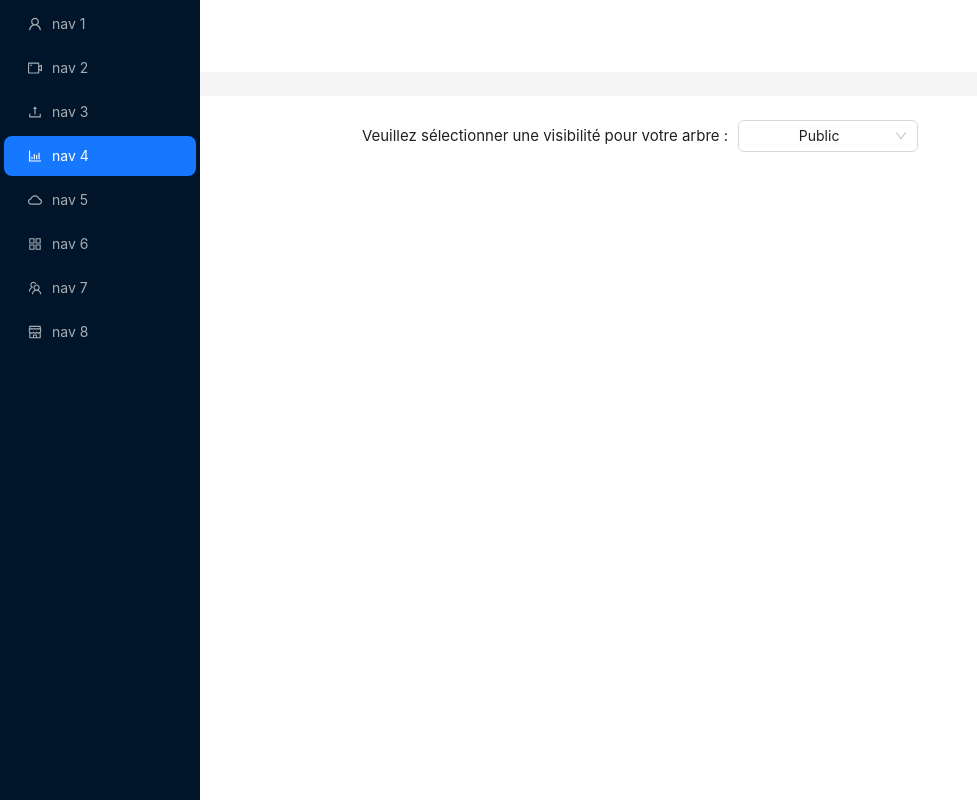
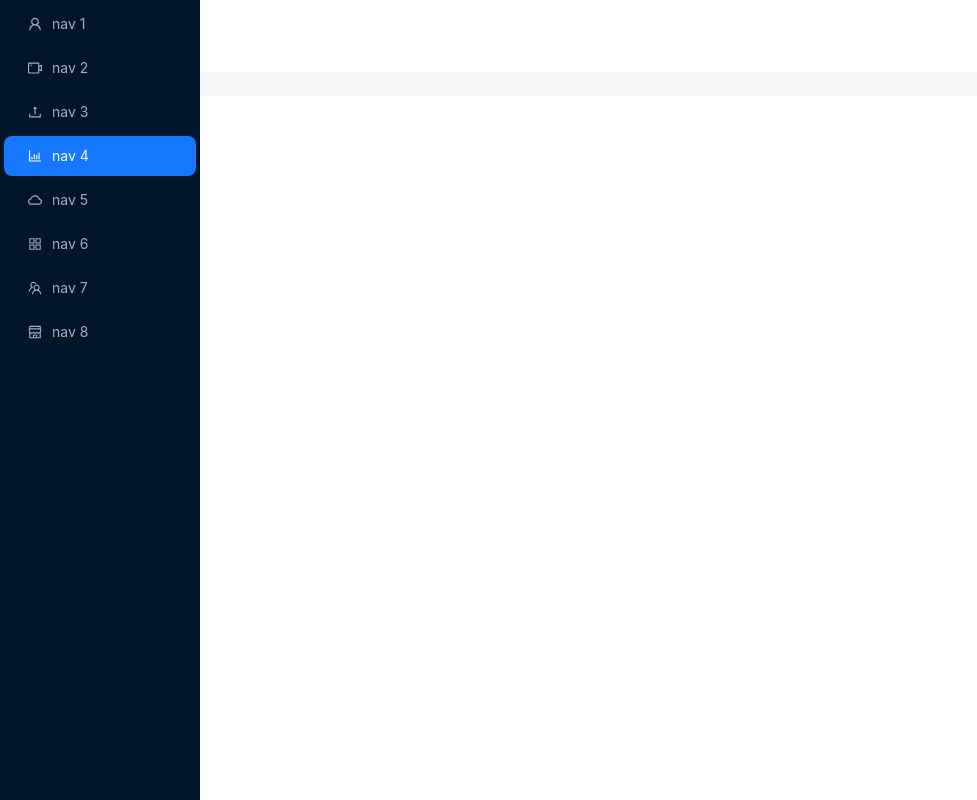
Before and after one commit to youngthoms/familiarbre, a React (Vite) app in the folder react/frontend/: page /personaltree in a window 1280 px wide. Shown: the whole page, without its empty margins (0-977 px from the left). Built offline with nearby package versions, Linux system fonts and the light colour scheme.

Commit message:
Revert "[AH] : set visibility into dropdown"

```diff
--- a/react/frontend/src/features/PersonalTree/components/PersonalTree.component.tsx
+++ b/react/frontend/src/features/PersonalTree/components/PersonalTree.component.tsx
@@ -20,7 +20,6 @@ import {
 } from "./PersonalTree.style";
 import MyTree from "../../../mytree.jsx";
 import {TreeNode} from "../../../types/TreeNode";
-import TreeVisibilityOptions from "./TreeVisibility.component";
 
 const items: MenuProps['items'] = [
     UserOutlined,
@@ -37,7 +36,7 @@ const items: MenuProps['items'] = [
     label: `nav ${index + 1}`,
 }));
 
-export const PersonalTree: React.FC = (): React.ReactElement => {
+export const PersonalTree: React.FC = (): JSX.Element => {
     const [treeData, setTreeData] = useState<TreeNode[]>([]);
     const [loadingTree, setLoadingTree] = useState(true);
 
@@ -85,7 +84,6 @@ export const PersonalTree: React.FC = (): React.ReactElement => {
                 <StyledHeader />
                 <StyledContent>
                     <ContentContainer>
-                        <TreeVisibilityOptions/>
                         {!loadingTree && treeData.length > 0 && (
                             <div style={{ height: "100%" }}>
                                 <MyTree nodes={treeData} />
--- a/react/frontend/src/features/PersonalTree/components/TreeVisibility.component.tsx
+++ /dev/null
@@ -1,46 +0,0 @@
-import {Col, Row, Select, Typography} from 'antd';
-const { Text } = Typography;
-
-
-function TreeVisibilityOptions() {
-    const token = localStorage.getItem('jwtToken');
-    const handleChange = async(value: any) => {
-        if (token) {
-            try {
-                // @ts-ignore
-                const response = await fetch(`${import.meta.env.VITE_BASE_URL}/api/family-members/privacy/${token}/${value}`, {
-                    method: 'GET',
-                    headers: {
-                        'Content-Type': 'application/json',
-                        'Authorization': `Bearer ${token}`,
-                    },
-                });
-                if (!response.ok) {
-                    throw new Error('Failed to send visibility');
-                }
-                console.log(`its good privacy ${value}`)
-            } catch (error) {
-                console.error('Failed to fetch tree:', error);
-                // Traitez l'erreur comme vous le souhaitez
-            } finally {
-            }
-        }    };
-
-
-    return (
-        <div>
-            <Row align="middle" gutter={[8, 8]} justify="center">
-                <Col span={12} style={{ display: 'flex', justifyContent: 'center', alignItems: 'center', gap: '10px' }}>
-                    <Text style={{ fontSize: '15px', textAlign: 'center' }}>Veuillez sélectionner une visibilité pour votre arbre :</Text>
-                    <Select defaultValue="public" style={{ width: 180 }} onChange={handleChange}>
-                        <Select.Option value="public">Public</Select.Option>
-                        <Select.Option value="private">Privé</Select.Option>
-                        <Select.Option value="protected">Protégé</Select.Option>
-                    </Select>
-                </Col>
-            </Row>
-        </div>
-    );
-}
-
-export default TreeVisibilityOptions;
```
